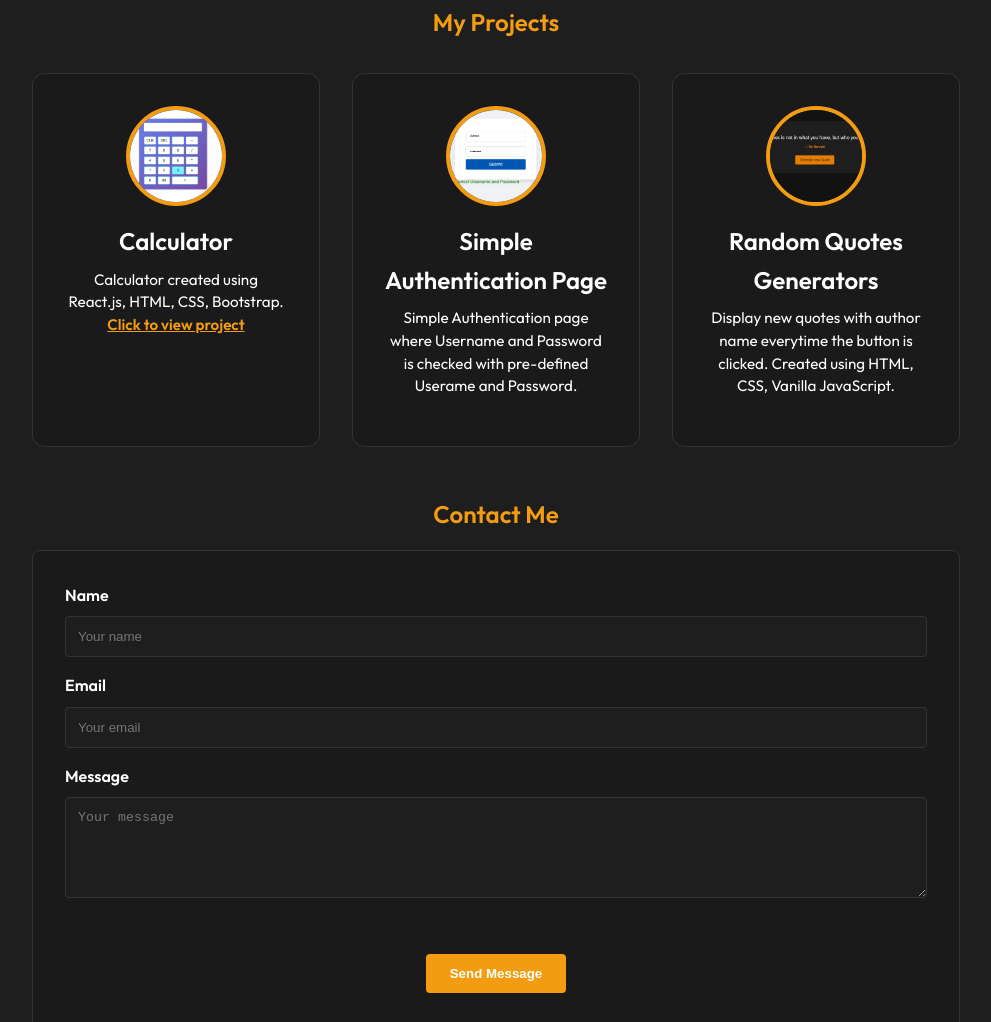
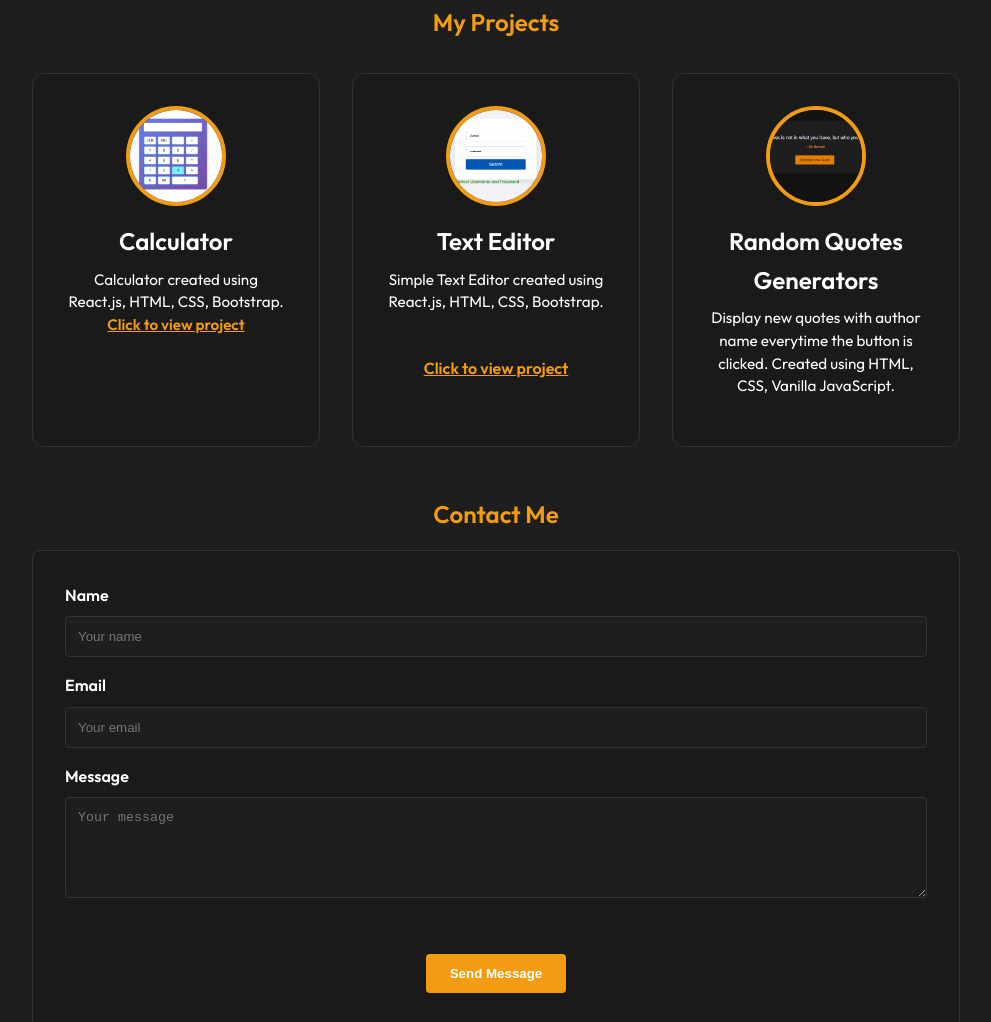
Before and after one commit to Amol-Rajurkar7/website, a plain HTML site: page index.html in a window 1280 px wide. Shown: the part 1358-2380 px from the top of the page, without its empty margins (144-1135 px from the left). Drawn offline with Linux system fonts and the light colour scheme.

Commit message:
Update index.html

```diff
--- a/index.html
+++ b/index.html
@@ -120,8 +120,9 @@
       <div class="project-icon">
         <img src="auth.jpg">
       </div>
-      <h3>Simple Authentication Page</h3>
-      <p>Simple Authentication page where Username and Password is checked with pre-defined Userame and Password.</p>
+      <h3>Text Editor</h3>
+      <p>Simple Text Editor created using React.js, HTML, CSS, Bootstrap.</p>
+        <a href="https://amol-rajurkar7.github.io/my-app/"><br> Click to view project</a>
     </div>
 
     <div class="project-card">
```
